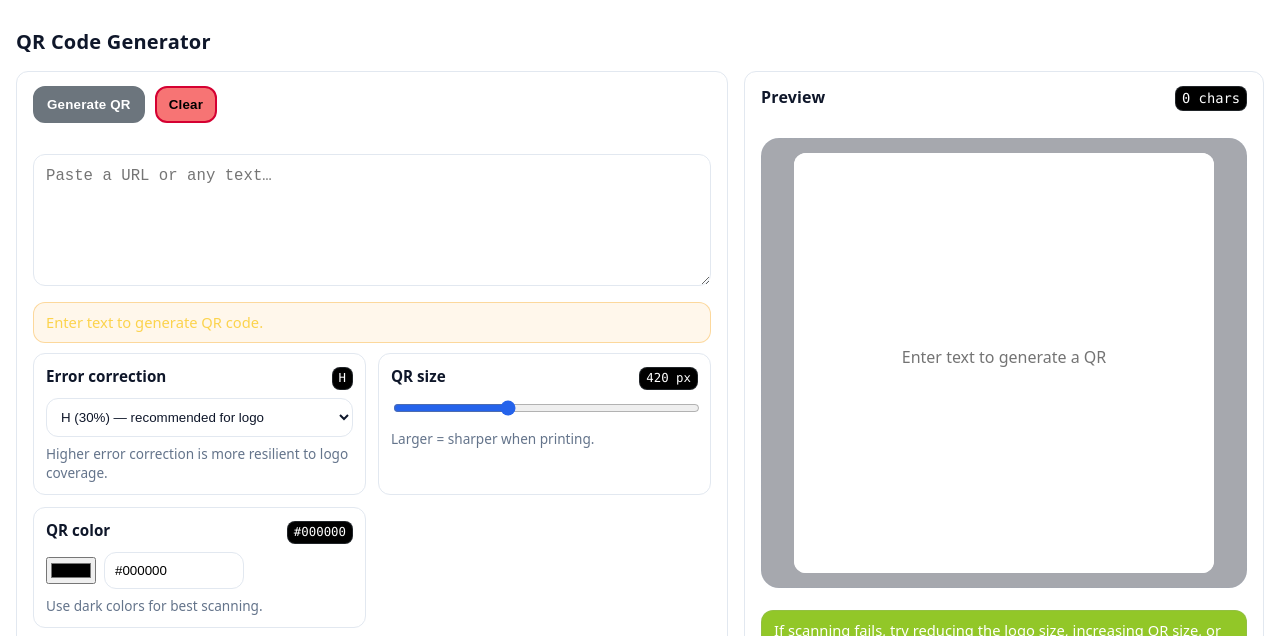
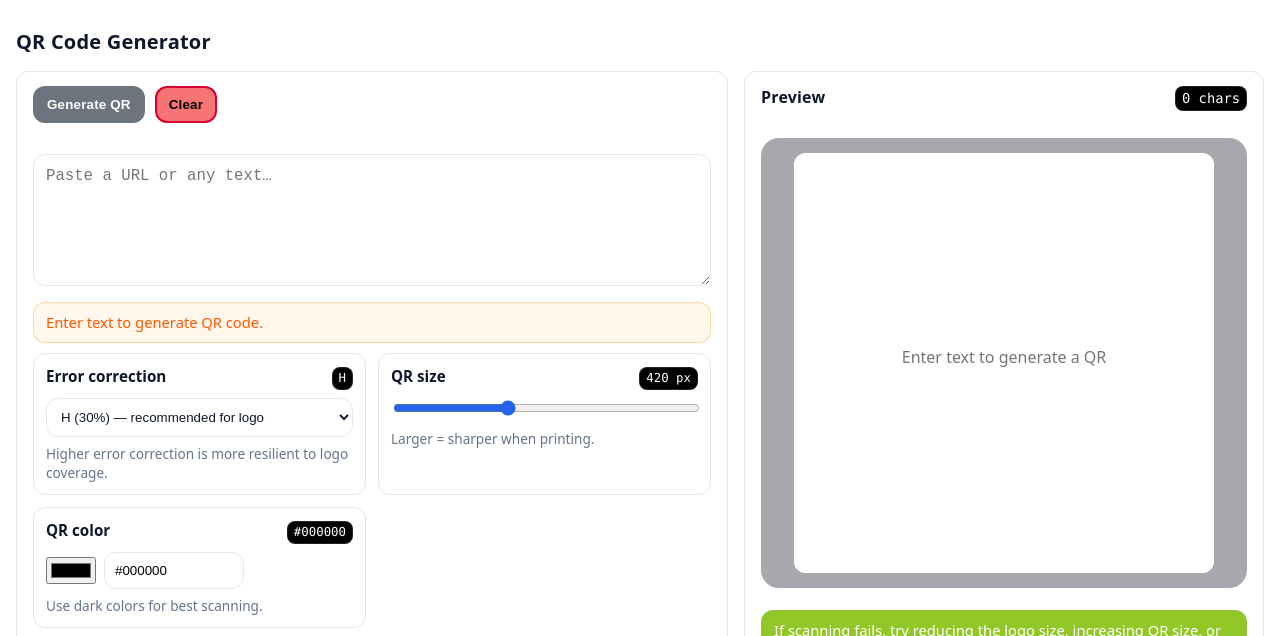
Before and after one commit to KarshBa/QR_GENERATOR, a plain HTML site: page index.html in a window 1280 px wide. Shown: the top 636 px of the page. Drawn offline with nearby package versions, Linux system fonts and the light colour scheme.

Commit message:
Change warning message color to #FF5800

```diff
--- a/index.html
+++ b/index.html
@@ -205,7 +205,7 @@
     }
     .msg.warn{
       border-color: rgba(245,158,11,.35);
-      color: #fcd34d;
+      color: #FF5800;
       background: rgba(245,158,11,.08);
     }
     .msg.err{
```
